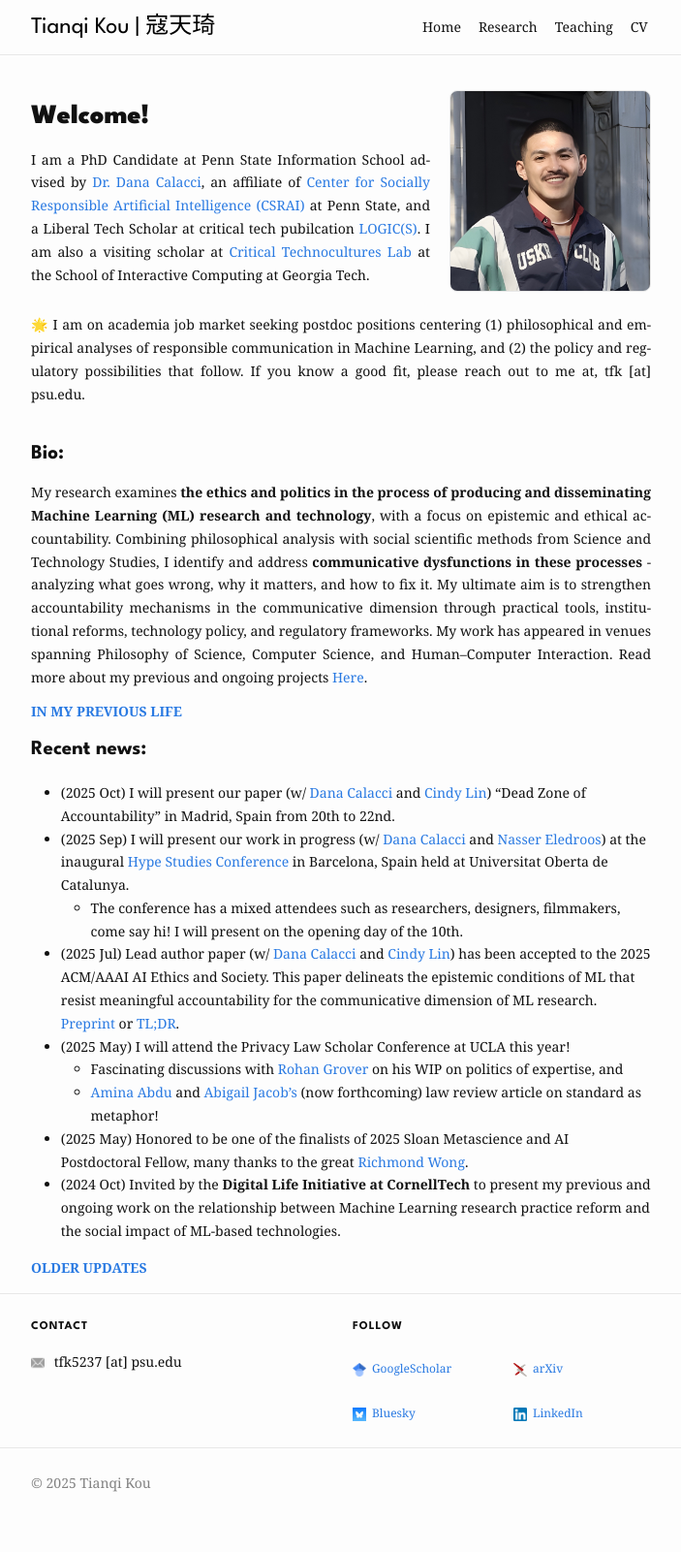
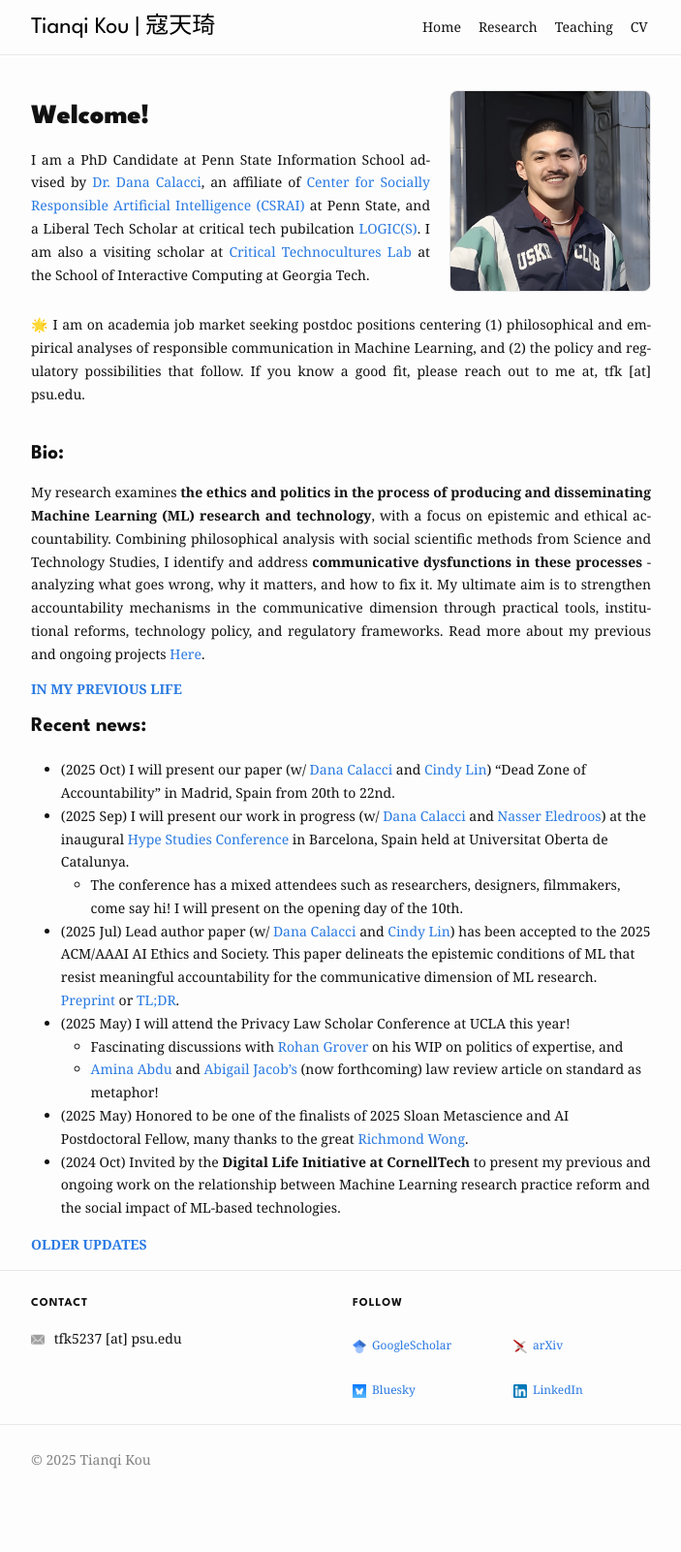
Before and after one commit to koutianqi/koutianqi.github.io, a Jekyll site: the page built from index.markdown, in a window 1280 px wide. Shown: the whole page at 97% size, without its empty margins (288-991 px from the left). Built offline with Jekyll 4.4.1, drawn with Linux system fonts in a browser that asks for light colours; after the commit the page ends 1578 px from its top, so only the background shows below that.

Commit message:
Update index.markdown

```diff
--- a/index.markdown
+++ b/index.markdown
@@ -21,7 +21,7 @@
 
 ## Bio:
 
-My research examines **the ethics and politics in the process of producing and disseminating Machine Learning (ML) research and technology**, with a focus on epistemic and ethical accountability. Combining philosophical analysis with social scientific methods from Science and Technology Studies, I identify and address **communicative dysfunctions in these processes** - analyzing what goes wrong, why it matters, and how to fix it. My ultimate aim is to strengthen accountability mechanisms in the communicative dimension through practical tools, institutional reforms, technology policy, and regulatory frameworks. My work has appeared in venues spanning Philosophy of Science, Computer Science, and Human–Computer Interaction. Read more about my previous and ongoing projects [Here](https://koutianqi.github.io/pages/research/).
+My research examines **the ethics and politics in the process of producing and disseminating Machine Learning (ML) research and technology**, with a focus on epistemic and ethical accountability. Combining philosophical analysis with social scientific methods from Science and Technology Studies, I identify and address **communicative dysfunctions in these processes** - analyzing what goes wrong, why it matters, and how to fix it. My ultimate aim is to strengthen accountability mechanisms in the communicative dimension through practical tools, institutional reforms, technology policy, and regulatory frameworks. Read more about my previous and ongoing projects [Here](https://koutianqi.github.io/pages/research/).
 
 <details class="older-updates" markdown="1">
   <summary>In my previous life</summary>
```
